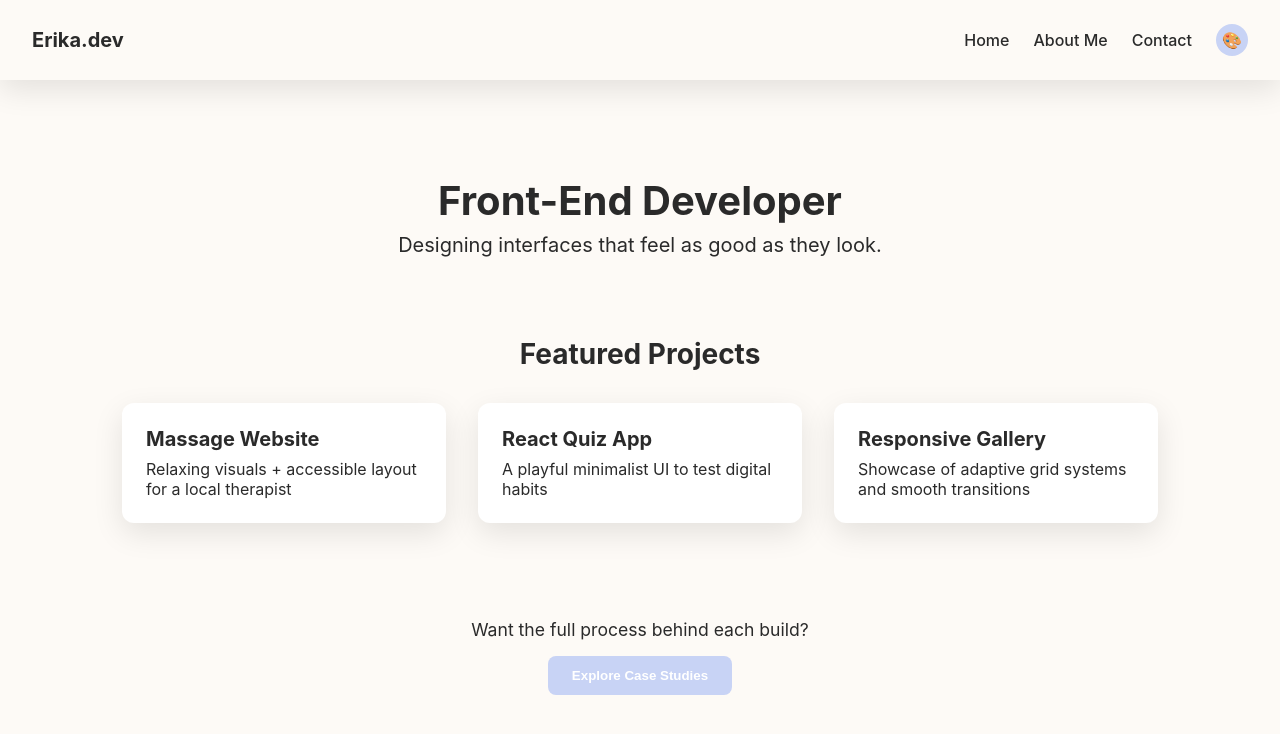
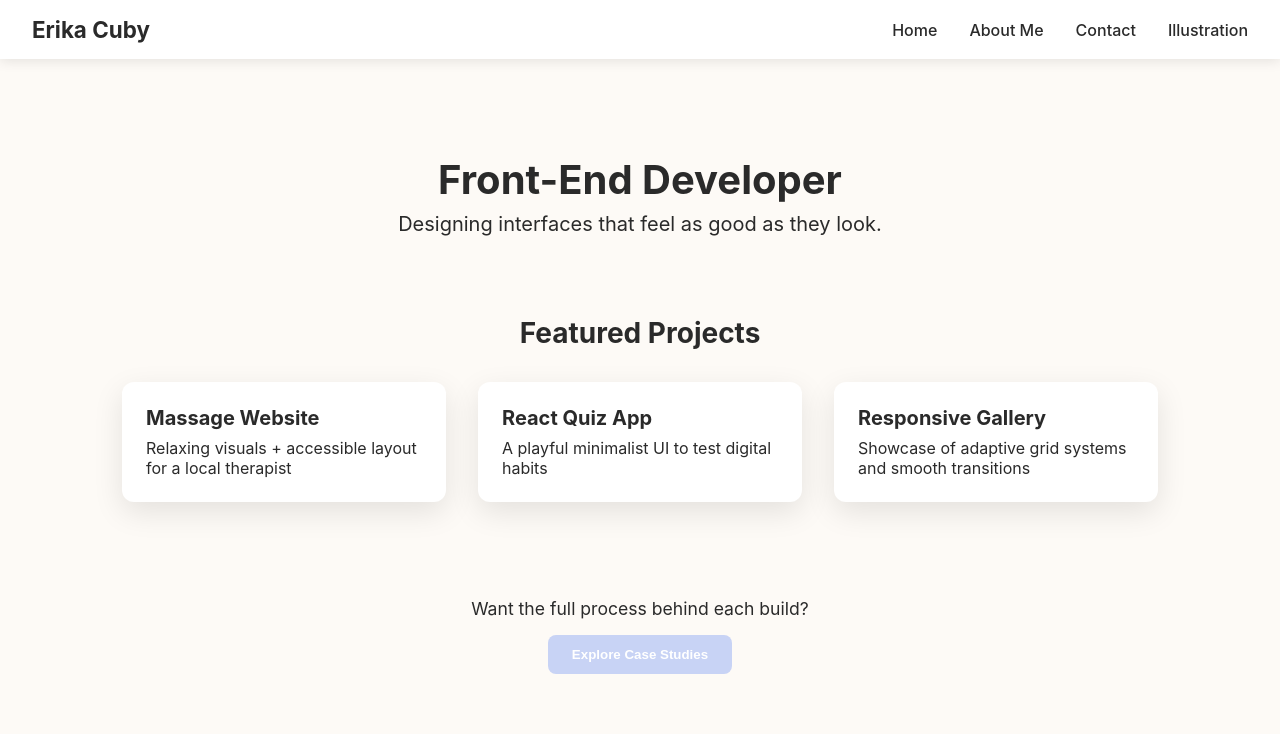
Before and after one commit to ErikaCuby/ek-web-portfolio, a React (Vite) app: page /developer in a window 1280 px wide. Shown: the top 734 px of the page. Built offline with nearby package versions, Linux system fonts and the light colour scheme; the HTML template or start-up script is replaced by a standard one.

Commit message:
Added responsiveness to the Navbar

```diff
--- a/src/components/Navbar.css
+++ b/src/components/Navbar.css
@@ -1,160 +1,78 @@
-/* === Desktop/Navbar base === */
 .navbar {
   display: flex;
   justify-content: space-between;
   align-items: center;
-  padding: 1.5rem 2rem;
-  background-color: var(--bg-color);
-  box-shadow: var(--shadow);
+  padding: 1rem 2rem;
+  background-color: var(--navbar-bg);
+  color: var(--text);
+  box-shadow: 0 2px 12px rgba(0, 0, 0, 0.1);
   position: sticky;
   top: 0;
-  z-index: 1000;
+  z-index: 999;
+  backdrop-filter: blur(8px);
 }
 
-.logo {
+.navbar-left .logo {
+  font-size: 1.4rem;
   font-weight: bold;
-  font-size: 1.25rem;
   text-decoration: none;
-  color: var(--text-color);
+  color: inherit;
 }
 
 .navbar-right {
   display: flex;
-  align-items: center;
-  gap: 1.5rem;
+  gap: 2rem;
+  transition: max-height 0.4s ease, opacity 0.4s ease, transform 0.4s ease, visibility 0.4s ease;
 }
 
 .nav-link {
   text-decoration: none;
-  color: var(--text-color);
+  color: inherit;
   font-weight: 500;
-  font-size: 1rem;
-  transition: opacity 0.3s;
 }
 
-.nav-link:hover {
-  opacity: 0.7;
+.hamburger {
+  display: none;
+  font-size: 2rem;
+  cursor: pointer;
 }
 
-.circle-switch {
-  width: 32px;
-  height: 32px;
-  border-radius: 50%;
-  background-color: var(--accent-color-code);
-  color: white;
-  display: flex;
-  align-items: center;
-  justify-content: center;
-  text-decoration: none;
-  font-size: 1rem;
-  transition: transform 0.3s ease;
-  align-self: center;
-}
-
-.circle-switch:hover {
-  transform: scale(1.1);
-}
-
-/* === Hamburger icon === */
-.hamburger {
-  display: none;
-  flex-direction: column;
-  justify-content: space-between;
-  width: 24px;
-  height: 18px;
-  cursor: pointer;
-  z-index: 1100;
-}
-
-.hamburger span {
-  height: 3px;
-  background: var(--text-color);
-  border-radius: 4px;
-  transition: all 0.3s ease;
-}
-
-.hamburger.open span:nth-child(1) {
-  transform: translateY(7.5px) rotate(45deg);
-}
-.hamburger.open span:nth-child(2) {
-  opacity: 0;
-}
-.hamburger.open span:nth-child(3) {
-  transform: translateY(-7.5px) rotate(-45deg);
-}
-
-/* === Responsive / Rollete-Style Mobile Nav === */
+/* Mobile Styles */
 @media (max-width: 768px) {
-  .navbar {
-    position: relative;
+  .hamburger {
+    display: block;
   }
 
   .navbar-right {
-    position: absolute;
-    top: 100%;
-    left: 0;
-    right: 0;
-    width: 100%;
-    overflow: hidden;
-    background: var(--bg-color);
     flex-direction: column;
     align-items: center;
-    justify-content: center;
-    gap: 1.5rem;
-    padding: 0 2rem;
-    border-radius: 0 0 16px 16px;
-    box-shadow: var(--shadow);
+    position: absolute;
+    top: 70px;
+    left: 0;
+    width: 100%;
+    padding: 0;
     max-height: 0;
+    overflow: hidden;
+    visibility: hidden;
     opacity: 0;
-    transition:
-      max-height 0.9s cubic-bezier(0.25, 1, 0.3, 1),
-      opacity 0.6s ease;
-    z-index: 100;
-    clip-path: inset(0 round 0 0 16px 16px);
+    transform: translateY(-10px);
+    background-color: var(--navbar-bg);
+    box-shadow: 0 4px 12px rgba(0, 0, 0, 0.1);
+    z-index: 999;
   }
 
   .navbar-right.open {
-    max-height: 300px; /* Adjust if more links are added */
+    padding: 1rem 2rem;
+    max-height: 500px;
     opacity: 1;
-  }
-
-  .hamburger {
-    display: flex;
-    z-index: 101;
+    visibility: visible;
+    transform: translateY(0);
   }
 
   .nav-link {
+    padding: 1rem 0;
     width: 100%;
     text-align: center;
-    text-decoration: none;
-    color: var(--text-color);
-    font-weight: 500;
-    font-size: 1rem;
-    transition: opacity 0.3s;
-  }
-
-  .nav-link:hover {
-    opacity: 0.7;
-  }
-
-  .circle-switch {
-    margin-top: 0.5rem;
-    width: 32px;
-    aspect-ratio: 1 / 1;
-    min-width: 32px;
-    border-radius: 50%;
-    background-color: var(--accent-color-code);
-    color: white;
-    display: flex;
-    align-items: center;
-    justify-content: center;
-    text-decoration: none;
-    font-size: 1rem;
-    transition: transform 0.3s ease;
-    align-self: center;
-  }
-
-  .circle-switch:hover {
-    transform: scale(1.1);
+    border-bottom: 1px solid var(--shadow);
   }
 }
--- a/src/components/Navbar.jsx
+++ b/src/components/Navbar.jsx
@@ -1,45 +1,58 @@
-import { motion } from "framer-motion";
+import React, { useState } from "react";
 import { Link, useLocation } from "react-router-dom";
 import "./Navbar.css";
 
-const Navbar = ({ animated = false }) => {
+const Navbar = ({ animated }) => {
+  const [isMobileMenuOpen, setIsMobileMenuOpen] = useState(false);
   const location = useLocation();
-  const isDeveloper = location.pathname.includes("developer");
-  const currentSection = isDeveloper ? "developer" : "illustration";
-  const oppositeSection = isDeveloper ? "illustration" : "developer";
 
-  const MotionTag = animated ? motion.nav : "nav";
+  const isDeveloperSection = location.pathname.includes("developer");
+  const currentSection = isDeveloperSection ? "developer" : "illustration";
+  const oppositeSection = isDeveloperSection ? "illustration" : "developer";
+
+  const toggleMenu = () => {
+    setIsMobileMenuOpen(!isMobileMenuOpen);
+  };
+
+  const closeMenu = () => {
+    setIsMobileMenuOpen(false);
+  };
 
   return (
-    <MotionTag
-      className="navbar"
-      {...(animated && {
-        initial: { x: "-100%", opacity: 0 },
-        animate: { x: 0, opacity: 1 },
-        transition: { duration: 0.7, ease: [0.15, 0.85, 0.45, 1] },
-      })}
-    >
+    <nav className={`navbar ${animated ? "animated" : ""}`}>
       <div className="navbar-left">
-        <Link to="/" className="logo">
-          Erika.dev
+        <Link to="/" className="logo" onClick={closeMenu}>
+          Erika Cuby
         </Link>
       </div>
 
-      <div className="navbar-right">
-        <Link to={`/${currentSection}`} className="nav-link">
+      <div className="hamburger" onClick={toggleMenu}>
+        ☰
+      </div>
+
+      <div className={`navbar-right ${isMobileMenuOpen ? "open" : ""}`}>
+        <Link
+          to={`/${currentSection}`}
+          className="nav-link"
+          onClick={closeMenu}
+        >
           Home
         </Link>
-        <Link to="/about" className="nav-link">
+        <Link to="/about" className="nav-link" onClick={closeMenu}>
           About Me
         </Link>
-        <Link to="/contact" className="nav-link">
+        <Link to="/contact" className="nav-link" onClick={closeMenu}>
           Contact
         </Link>
-        <Link to={`/${oppositeSection}`} className="circle-switch">
-          {oppositeSection === "developer" ? "💻" : "🎨"}
+        <Link
+          to={`/${oppositeSection}`}
+          className="nav-link"
+          onClick={closeMenu}
+        >
+          {oppositeSection.charAt(0).toUpperCase() + oppositeSection.slice(1)}
         </Link>
       </div>
-    </MotionTag>
+    </nav>
   );
 };
 
--- a/src/variables.css
+++ b/src/variables.css
@@ -6,4 +6,5 @@
   --font-family: 'Inter', sans-serif;
   --radius: 999px;
   --shadow: 0 10px 30px rgba(0, 0, 0, 0.1);
+  --navbar-bg: #ffffff;
 }
```
